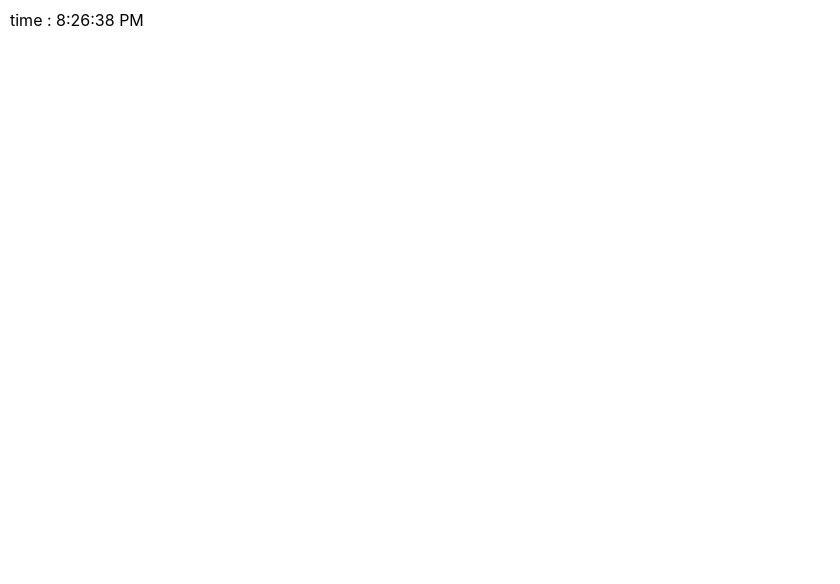
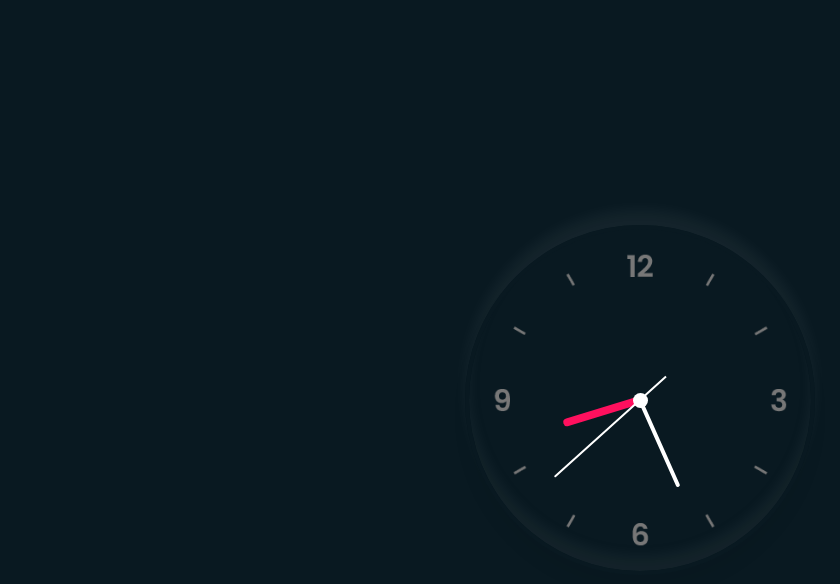
Before and after one commit to FilimonovKostya/React-tasks, a React (Create React App) app: page / in a window 1280 px wide. Shown: the top 584 px of the page, without its empty margins (0-840 px from the left). Built offline with nearby package versions, Linux system fonts and the light colour scheme.

Commit message:
make clock

```diff
--- a/src/App.css
+++ b/src/App.css
@@ -1,6 +1,20 @@
+*{
+  margin: 0;
+  padding: 0;
+  box-sizing: border-box;
+}
+
+
 body {
   padding: 10px;
+  display: flex;
+  justify-content: center;
+  align-items: center;
+  min-height: 100vh;
+  background-color: #091921;
 }
+
+
 
 .app {
   width: 600px;
--- a/src/App.tsx
+++ b/src/App.tsx
@@ -1,12 +1,12 @@
 import React from "react";
 import "./App.css";
-import UnAccordion from "./Components/UnAccordion/UnAccordion";
-import Clock from "./Components/Clock/Clock";
+import CleverClock from "./Components/CleverClock/CleverClock";
+
 
 function App() {
     return (
         <div>
-            <Clock/>
+            <CleverClock/>
         </div>
     );
 }
--- /dev/null
+++ b/src/Components/CleverClock/CleverClock.module.css
@@ -0,0 +1,85 @@
+.clock {
+    width: 350px;
+    height: 350px;
+    display: flex;
+    justify-content: center;
+    align-items: center;
+    background: url("./img/clock.png");
+    background-size: cover;
+    border: 4px solid #091921;
+    border-radius: 50%;
+    box-shadow: 0 -15px 15px rgba(255, 255, 255, 0.05),
+    inset 0 -15px 15px rgba(255, 255, 255, 0.05),
+    0 15px 15px rgba(0, 0, 0, 0.05),
+    inset 0 -15px 15px rgba(0, 0, 0, 0.05);
+}
+
+.clock:before {
+    content: '';
+    position: absolute;
+    width: 15px;
+    height: 15px;
+    background: #fff;
+    border-radius: 50%;
+    z-index: 10000;
+}
+
+.clock .hour,
+.clock .min,
+.clock .sec {
+    position: absolute;
+
+}
+
+.clock .hour, .hr {
+    width: 160px;
+    height: 160px;
+}
+
+.clock .min, .mn {
+    width: 190px;
+    height: 190px;
+}
+
+.clock .sec, .sc {
+    width: 230px;
+    height: 230px;
+}
+
+.hr, .mn, .sc{
+    display: flex;
+    /*align-items: center;*/
+    justify-content: center;
+    position: absolute;
+    border-radius: 50%;
+}
+
+.hr:before{
+    content: '';
+    position: absolute;
+    width: 8px;
+    height: 80px;
+    background: #ff105e;
+    z-index: 10;
+    border-radius: 6px 6px 0 0;
+}
+
+.mn:before{
+    content: '';
+    position: absolute;
+    width: 4px;
+    height: 90px;
+    background: #fff;
+    z-index: 11;
+    border-radius: 6px 6px 0 0;
+}
+
+.sc:before{
+    content: '';
+    position: absolute;
+    width: 2px;
+    height: 150px;
+    background: #fff;
+    z-index: 12;
+    border-radius: 6px 6px 0 0;
+}
--- /dev/null
+++ b/src/Components/CleverClock/CleverClock.tsx
@@ -0,0 +1,52 @@
+import React, {useEffect} from "react";
+import style from './CleverClock.module.css'
+import {log} from "util";
+
+function CleverClock() {
+    const [deg, setDeg] = React.useState(6)
+
+
+    const [day, setDay] = React.useState(new Date())
+    const [hh, setHh] = React.useState(day.getHours() * 30)
+    const [mm, setMm] = React.useState(day.getMinutes() * deg)
+    const [ss, setSs] = React.useState(day.getSeconds() * deg)
+
+    useEffect(() => {
+        const time = setInterval(() => {
+            setSs(new Date().getSeconds() * deg)
+            setMm(new Date().getMinutes() * deg)
+            setHh(new Date().getHours() * 30)
+            return () => {
+                clearInterval(time)
+            }
+        }, 1000)
+    },)
+
+
+    let styleHr = {
+        transform: `rotateZ(${(hh) + (mm / 12)}deg)`
+    }
+
+    let styleMn = {
+        transform: `rotateZ(${mm}deg)`
+    }
+
+    let styleSs = {
+        transform: `rotateZ(${ss}deg)`
+    }
+
+
+    return <div className={style.clock}>
+        <div className={style.hour}>
+            <div className={style.hr} id={'hr'} style={styleHr}/>
+        </div>
+        <div className={style.min}>
+            <div className={style.mn} id={'mn'} style={styleMn}/>
+        </div>
+        <div className={style.sec}>
+            <div className={style.sc} id={'sc'} style={styleSs}/>
+        </div>
+    </div>
+}
+
+export default CleverClock
--- a/src/Components/Clock/Clock.tsx
+++ b/src/Components/Clock/Clock.tsx
@@ -1,25 +1,28 @@
 import React, {useEffect} from "react";
 
-function Clock() {
-    let [time, setTime] = React.useState('')
+type PropsType = {}
+
+const get2digitsString = (number: number) => number < 10 ? '0' + number : number
+
+export const Clock: React.FC<PropsType> = (props) => {
+    const [date, setDate] = React.useState(new Date())
+
+    useEffect(() => {
+      const intervalID =  setInterval(() => {
+            setDate(new Date())
+        }, 1000)
+
+        return () => {
+            clearInterval(intervalID)
+        }
+    }, [])
 
 
-        setTimeout(() => {
-            setInterval(() => {
-                let dateTime = new Date()
-                setTime(dateTime.toLocaleTimeString())
-            }, 1000)
-        }, 1000)
-
-
-    console.log(time)
-
     return <div>
-
-        time : {time}
-
+        <span>{get2digitsString(new Date().getHours())}</span>
+        :
+        <span>{get2digitsString(new Date().getMinutes())}</span>
+        :
+        <span>{get2digitsString(new Date().getSeconds())}</span>
     </div>
-
 }
-
-export default Clock
--- a/tsconfig.json
+++ b/tsconfig.json
@@ -15,7 +15,7 @@
     "module": "esnext",
     "moduleResolution": "node",
     "resolveJsonModule": true,
-    "isolatedModules": false,
+    "isolatedModules": true,
     "noEmit": true,
     "jsx": "react"
   },
```
Also changed, not shown: src/Components/CleverClock/img/clock.png (added), 1 other file (tests, documents, lock files or other folders).
